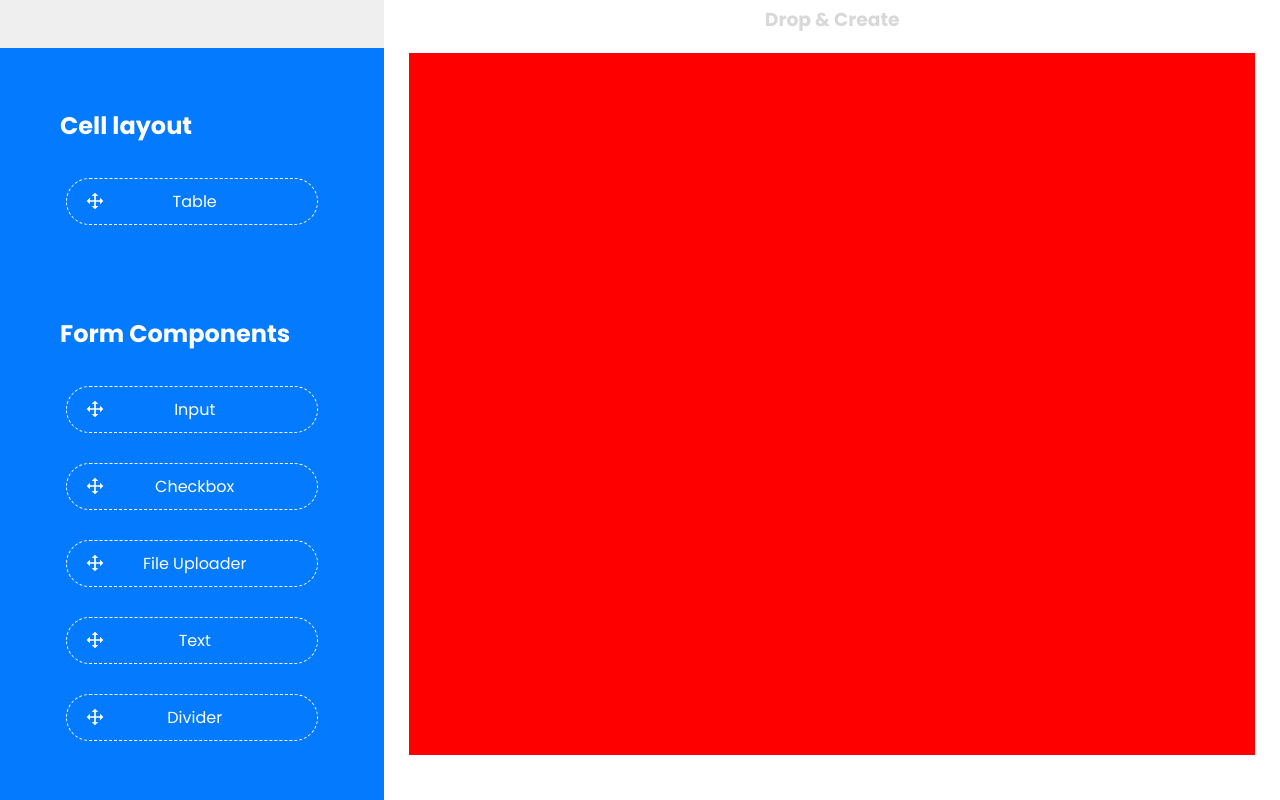
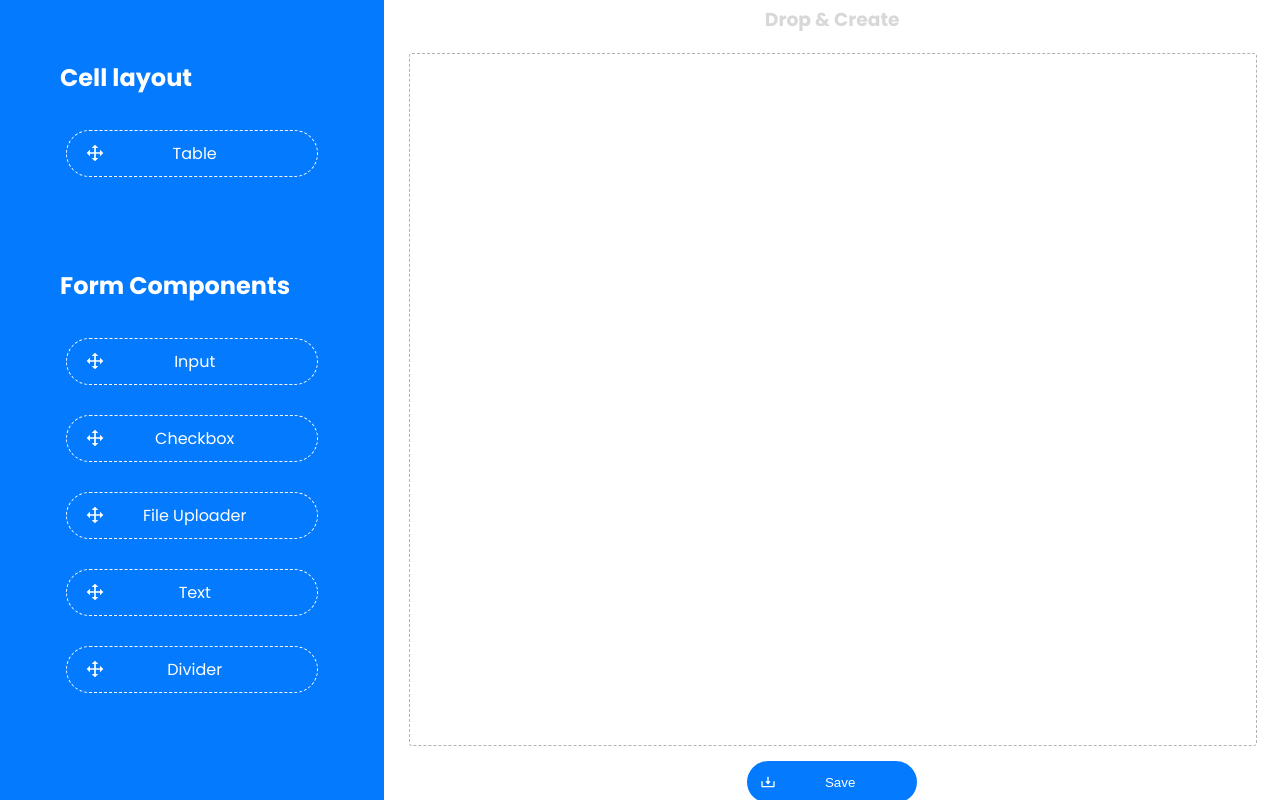
Before and after one commit to nandymandy1/makeen, a React (Vite) app in the folder frontend/: page / in a window 1280 px wide. Built offline with nearby package versions, Linux system fonts and the light colour scheme.

Commit message:
Preview Modal Completed

```diff
--- a/frontend/src/App.jsx
+++ b/frontend/src/App.jsx
@@ -4,6 +4,10 @@ import Widget, { WidgetContainer } from "@components/Widget";
 import styled from "styled-components";
 import { useRef, useState } from "react";
 import { v4 } from "uuid";
+import MkButton from "@components/Button";
+import { BiDownload } from "react-icons/bi";
+import Modal from "@components/Modal";
+import useToggle from "@hooks/useToggle";
 
 const FormsContainer = styled.div`
   width: 100%;
@@ -11,17 +15,44 @@ const FormsContainer = styled.div`
   background-color: #efefef;
 `;
 
-const FormLayout = styled.div`
+const FormLayoutBuilder = styled.div`
   width: 100%;
-  max-height: 85%;
-  min-height: 85%;
+  max-height: 82%;
+  min-height: 82%;
   overflow-y: scroll;
+  border-radius: 3px;
   padding-bottom: 3rem;
-  background-color: red;
+  border: 1px dashed rgba(0, 0, 0, 0.3);
+`;
+
+const FormLayoutPreview = styled.div`
+  width: 100%;
+  max-height: 82%;
+  min-height: 82%;
+  overflow-y: scroll;
+  border-radius: 3px;
+  padding-bottom: 3rem;
+  border: 1px dashed rgba(0, 0, 0, 0.3);
+`;
+
+const Widgets = [
+  { title: "Input", type: "input" },
+  { title: "Checkbox", type: "checkbox" },
+  { title: "File Uploader", type: "uploader" },
+  { title: "Text", type: "text" },
+  { title: "Divider", type: "divider" },
+];
+
+const ModalHeader = styled.div`
+  width: 100%;
+  display: flex;
+  justify-content: space-between;
 `;
 
 const App = () => {
   const elementRef = useRef(null);
+  const [forms, setForms] = useState([]);
+  const [isOpen, toggleModal] = useToggle();
   const [formContent, setFormContent] = useState([]);
   const handleDrag = ({ props: { type } }) => (elementRef.current = type);
 
@@ -39,7 +70,7 @@ const App = () => {
   return (
     <AppContainer>
       <AppSidebar>
-        <FormsContainer></FormsContainer>
+        {forms.length > 0 && <FormsContainer></FormsContainer>}
         <WidgetContainer>
           <Heading style={{ alignSelf: "start", marginLeft: "60px" }}>
             Cell layout
@@ -51,11 +82,9 @@ const App = () => {
           <Heading style={{ alignSelf: "start", marginLeft: "60px" }}>
             Form Components
           </Heading>
-          <Widget onDrag={handleDrag} title="Input" type="input" />
-          <Widget onDrag={handleDrag} title="Checkbox" type="checkbox" />
-          <Widget onDrag={handleDrag} title="File Uploader" type="uploader" />
-          <Widget onDrag={handleDrag} title="Text" type="text" />
-          <Widget onDrag={handleDrag} title="Divider" type="divider" />
+          {Widgets.map((widget) => (
+            <Widget key={widget.type} onDrag={handleDrag} {...widget} />
+          ))}
         </WidgetContainer>
       </AppSidebar>
       <AppContent>
@@ -65,10 +94,37 @@ const App = () => {
         >
           Drop & Create
         </Heading>
-        <FormLayout
+        <FormLayoutBuilder
           onDragLeave={(e) => handleDrop({ e, eventType: "LEAVE" })}
-        ></FormLayout>
+        ></FormLayoutBuilder>
+        <div
+          style={{
+            width: "100%",
+            display: "flex",
+            alignItems: "center",
+            justifyContent: "center",
+          }}
+        >
+          <MkButton
+            onClick={toggleModal}
+            pIcon={<BiDownload size={16} />}
+            variant="primary"
+            rounded
+          >
+            Save
+          </MkButton>
+        </div>
       </AppContent>
+      <Modal show={isOpen}>
+        <ModalHeader>
+          <Heading
+            type="h1"
+            style={{ marginTop: -10, color: "#D8D8D8", fontSize: "2.5em" }}
+          >
+            Preview
+          </Heading>
+        </ModalHeader>
+      </Modal>
     </AppContainer>
   );
 };
--- a/frontend/src/components/AppLayout/index.jsx
+++ b/frontend/src/components/AppLayout/index.jsx
@@ -14,6 +14,7 @@ export const AppSidebar = styled.div`
 
 export const AppContent = styled.div`
   padding: 15px 25px;
+  padding-bottom: 0px;
   max-height: 100vh !important;
   overflow-y: scroll;
   background-color: #fff;
--- a/frontend/src/components/Button/index.jsx
+++ b/frontend/src/components/Button/index.jsx
@@ -98,6 +98,7 @@ const ButtonVariants = {
 
 const MkButton = styled(Button)`
   margin: 15px;
+  margin-bottom: 0px;
   border: none;
   padding: 10px;
   cursor: pointer;
--- /dev/null
+++ b/frontend/src/components/Modal/index.jsx
@@ -0,0 +1,15 @@
+import styled from "styled-components";
+
+const Modal = styled.div`
+  top: 0;
+  left: 0;
+  width: 100vw;
+  z-index: auto;
+  height: 100vh;
+  padding: 30px;
+  position: fixed;
+  background: #fff;
+  display: ${({ show }) => (show ? "block" : "none")};
+`;
+
+export default Modal;
--- /dev/null
+++ b/frontend/src/hooks/useToggle.js
@@ -0,0 +1,15 @@
+import { useState } from "react";
+
+const useToggle = (defaultValue = false) => {
+  const [value, setValue] = useState(defaultValue);
+
+  const toggleValue = (value) => {
+    setValue((currentValue) =>
+      typeof value === "boolean" ? value : !currentValue
+    );
+  };
+
+  return [value, toggleValue];
+};
+
+export default useToggle;
```
